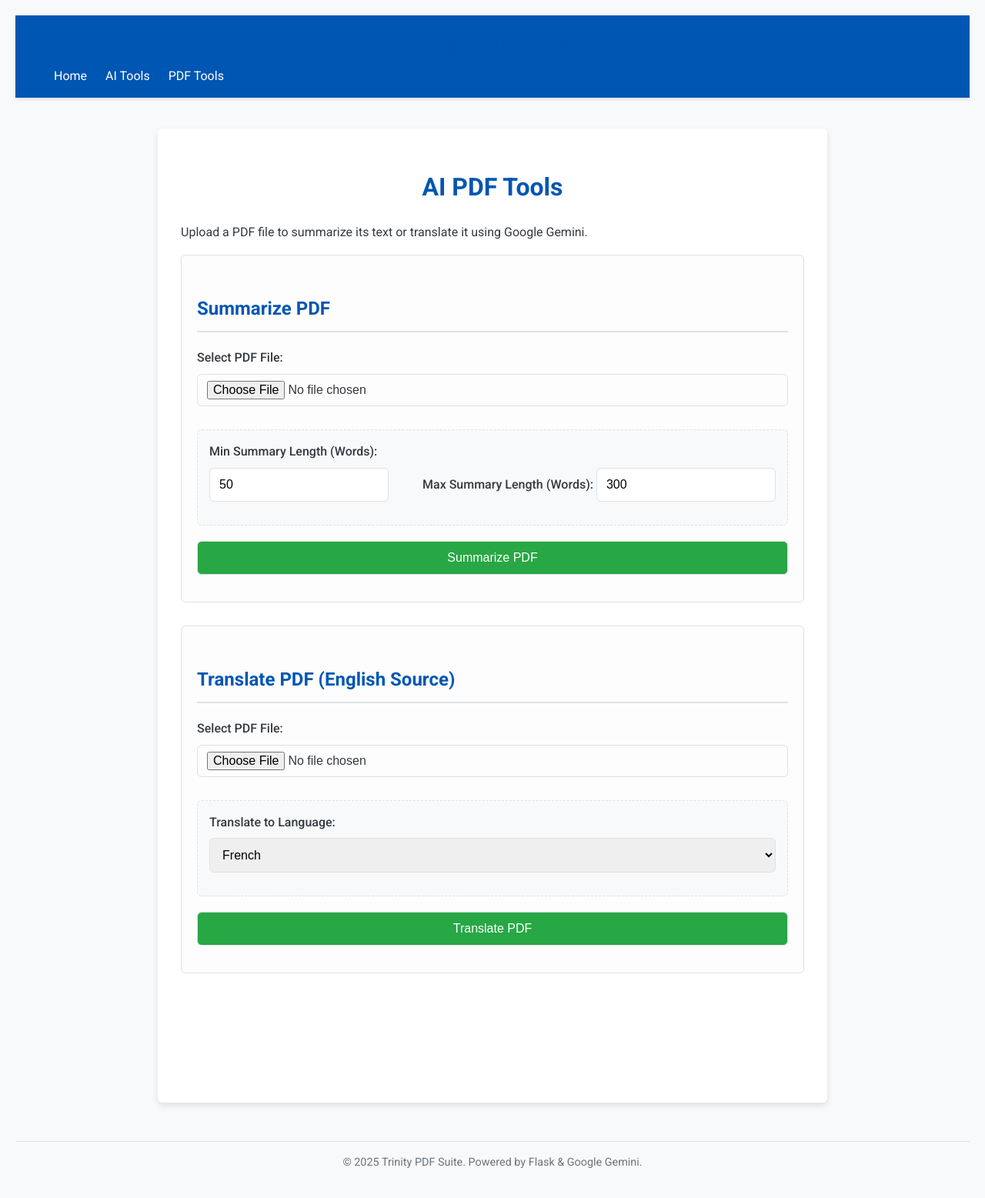
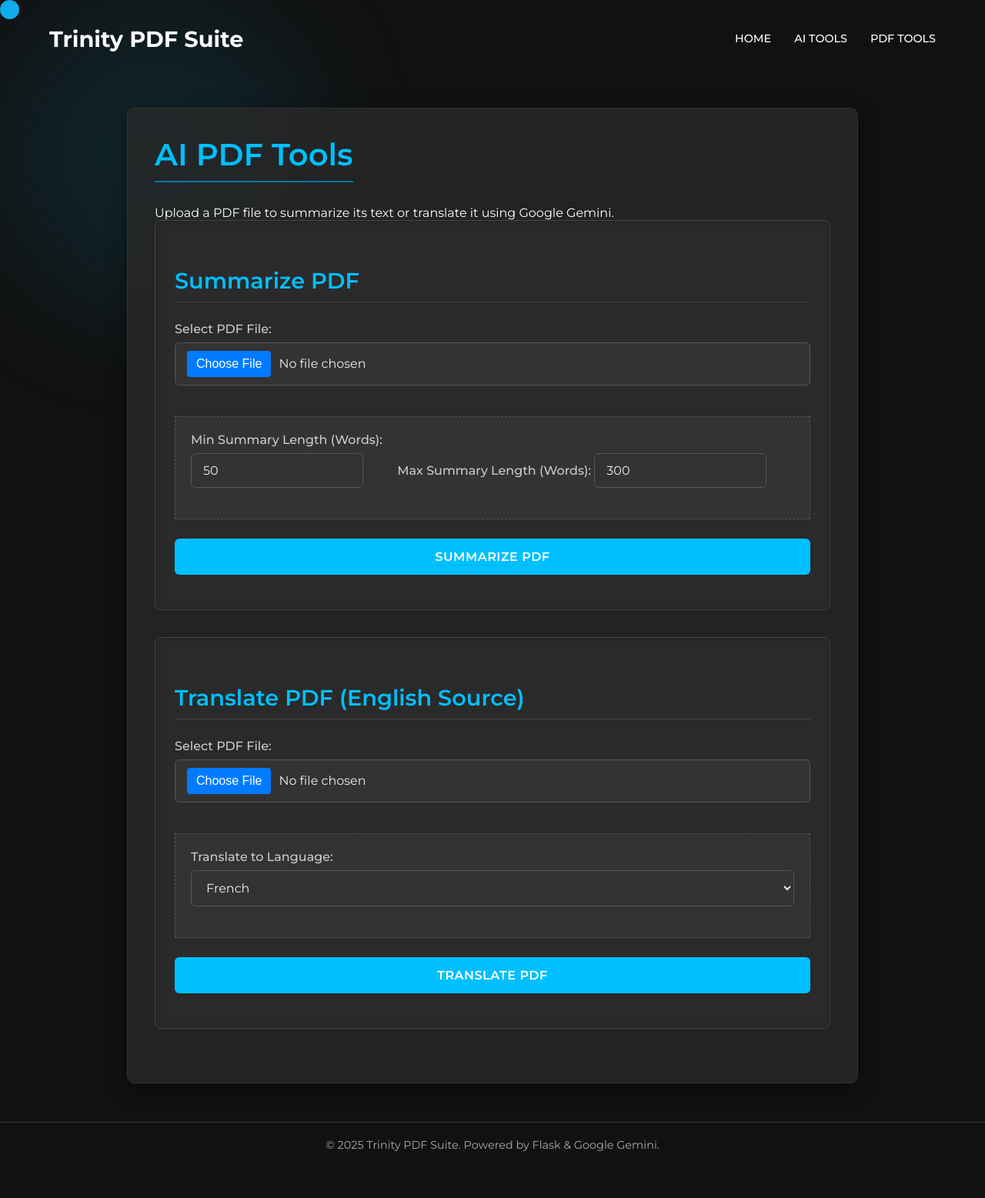
Before and after one commit to Kishanbhadoriya007/Major-Project-updated, a Flask app: page /ai-tools in a window 1280 px wide. Shown: the whole page at 77% size. After the commit the page ends 1496 px from the top, so only its background shows below. Run offline with Flask 2, Linux system fonts and the light colour scheme; some libraries are stand-ins or nearby versions.

Commit message:
improved  front end

```diff
--- /dev/null
+++ b/static/css/style.css
@@ -0,0 +1,335 @@
+/* static/css/style.css */
+
+* {
+    margin: 0;
+    padding: 0;
+    box-sizing: border-box;
+    font-family: 'Montserrat', 'Roboto', sans-serif; /* Added Roboto as fallback */
+    color: #ffffff; /* Default text color white for dark theme */
+}
+
+html, body {
+   height: 100%;
+   width: 100%;
+   background-color: #111; /* Dark background */
+   color: #ffffff;
+   overflow-x: hidden; /* Prevent horizontal scroll */
+}
+
+/* --- Custom Cursor --- */
+#cursor{
+    height: 25px;
+    width: 25px;
+    background-color: #00BFFF; /* Deep Sky Blue accent */
+    border-radius: 50%;
+    position: fixed;
+    z-index: 9999; /* Highest index */
+    mix-blend-mode: difference; /* Cool effect against content */
+    transition: transform 0.1s ease; /* Add slight transition */
+    pointer-events: none; /* Allow clicking through cursor */
+}
+
+#cursor-blur{
+    height: 400px; /* Slightly smaller blur */
+    width: 400px;
+    background-color: rgba(0, 191, 255, 0.1); /* Semi-transparent blue blur */
+    border-radius: 50%;
+    position: fixed;
+    filter: blur(80px); /* Increased blur effect */
+    z-index: 9; /* Below cursor, above most content */
+    pointer-events: none; /* Allow clicking through */
+    transition: transform 0.2s ease-out; /* Smooth movement */
+}
+
+/* --- Header/Navigation --- */
+header#nav { /* Target header specifically */
+    height: 100px; /* Initial height */
+    width: 100%;
+    position: fixed;
+    top: 0;
+    left: 0;
+    display: flex;
+    align-items: center;
+    justify-content: space-between; /* Space out logo and nav links */
+    padding: 0 5vw; /* Use viewport width for padding */
+    gap: 40px;
+    background-color: transparent; /* Start transparent */
+    transition: background-color 0.5s ease, height 0.5s ease; /* Smooth transitions */
+    z-index: 100; /* Above content, below cursor */
+}
+
+/* Style for when scrolled */
+header#nav.scrolled {
+    height: 80px;
+    background-color: rgba(0, 0, 0, 0.85); /* Dark semi-transparent bg on scroll */
+    backdrop-filter: blur(5px);
+}
+
+header#nav h1 {
+    font-size: 1.8rem; /* Adjust size */
+    font-weight: 700;
+    color: #fff;
+    margin: 0;
+}
+
+header#nav nav {
+    display: flex;
+    gap: 30px;
+}
+
+header#nav nav a {
+    color: #fff;
+    text-decoration: none;
+    text-transform: uppercase;
+    font-weight: 500;
+    font-size: 0.9rem;
+    position: relative;
+    transition: color 0.3s ease;
+}
+
+header#nav nav a::after {
+    content: '';
+    position: absolute;
+    width: 0;
+    height: 2px;
+    bottom: -5px;
+    left: 0;
+    background-color: #00BFFF; /* Accent color for underline */
+    transition: width 0.3s ease;
+}
+
+header#nav nav a:hover {
+    color: #00BFFF; /* Highlight on hover */
+}
+
+header#nav nav a:hover::after {
+    width: 100%;
+}
+
+/* --- Main Content Container --- */
+.container {
+    max-width: 950px;
+    margin: 140px auto 50px auto; /* Top margin accounts for fixed header + space */
+    background: rgba(40, 40, 40, 0.8); /* Darker container background */
+    padding: 35px;
+    border-radius: 10px;
+    box-shadow: 0 8px 25px rgba(0, 0, 0, 0.4);
+    flex-grow: 1;
+    position: relative;
+    z-index: 10;
+    border: 1px solid #333; /* Subtle border */
+}
+
+/* --- Headings --- */
+.container h1, .container h2, .container h3 {
+    color: #00BFFF; /* Primary accent color for headings */
+    font-weight: 600;
+}
+
+.container h1 {
+    text-align: center;
+    margin-bottom: 30px;
+    font-size: 2.5rem;
+    border-bottom: 2px solid #0077aa; /* Darker accent border */
+    padding-bottom: 10px;
+    display: inline-block; /* Center the heading block */
+}
+.container h2 {
+    border-bottom: 1px solid #444;
+    padding-bottom: 10px;
+    margin-top: 35px;
+    margin-bottom: 25px;
+    font-size: 1.8rem;
+}
+.container h3 {
+    margin-top: 0;
+    color: #eee; /* Lighter subheading color */
+    font-size: 1.4rem;
+    margin-bottom: 15px;
+}
+
+/* --- Flash Messages --- */
+.flash-messages {
+    list-style: none;
+    padding: 0;
+    margin: 0 0 25px 0;
+}
+.flash-messages li {
+    padding: 15px 20px;
+    margin-bottom: 10px;
+    border: 1px solid;
+    border-radius: var(--border-radius);
+    font-weight: 500;
+    color: #fff; /* White text for all */
+}
+.flash-messages .error {
+    background-color: rgba(217, 67, 50, 0.7); /* Darker red */
+    border-color: #d94332;
+}
+.flash-messages .success {
+    background-color: rgba(40, 167, 69, 0.7); /* Darker green */
+    border-color: #28a745;
+}
+.flash-messages .warning {
+    background-color: rgba(255, 180, 0, 0.7); /* Darker yellow/orange */
+    border-color: #ffb400;
+}
+
+/* --- Forms & Buttons --- */
+label {
+    display: block;
+    margin-bottom: 8px;
+    font-weight: 500;
+    color: #ccc; /* Lighter label color */
+}
+
+input[type="text"],
+input[type="password"],
+input[type="number"],
+input[type="file"],
+select,
+button {
+    width: 100%;
+    padding: 12px 15px;
+    margin-bottom: 20px;
+    border: 1px solid #555; /* Darker border */
+    border-radius: 6px;
+    box-sizing: border-box;
+    font-size: 1rem;
+    background-color: #333; /* Dark input background */
+    color: #eee; /* Light input text */
+    transition: border-color 0.3s ease, box-shadow 0.3s ease;
+}
+
+input[type="file"] {
+    padding: 10px 15px;
+    cursor: pointer;
+}
+
+input[type="file"]::file-selector-button {
+    background-color: #007bff;
+    color: white;
+    border: none;
+    padding: 8px 12px;
+    border-radius: 4px;
+    cursor: pointer;
+    margin-right: 10px;
+    transition: background-color 0.2s ease;
+}
+input[type="file"]::file-selector-button:hover {
+     background-color: #0056b3;
+}
+
+
+input:focus, select:focus {
+    outline: none;
+    border-color: #00BFFF; /* Highlight border on focus */
+    box-shadow: 0 0 0 3px rgba(0, 191, 255, 0.2); /* Subtle glow */
+}
+
+button {
+    background-color: #00BFFF; /* Accent color button */
+    color: #fff;
+    cursor: pointer;
+    font-weight: 600;
+    transition: background-color 0.3s ease, transform 0.1s ease;
+    border: none;
+    padding: 14px 15px;
+    text-transform: uppercase;
+    letter-spacing: 0.5px;
+}
+
+button:hover {
+    background-color: #009acd; /* Slightly darker blue on hover */
+    transform: translateY(-2px);
+    box-shadow: 0 4px 10px rgba(0, 191, 255, 0.2);
+}
+button:active {
+    transform: translateY(0);
+}
+
+/* --- Tool Sections & Options --- */
+.tool-section {
+    margin-bottom: 35px;
+    padding: 25px;
+    border: 1px solid #444; /* Slightly darker border */
+    border-radius: 8px;
+    background-color: #2a2a2a; /* Background for sections */
+    box-shadow: inset 0 0 10px rgba(0,0,0,0.2);
+}
+
+.options-group {
+    border: 1px dashed #555;
+    padding: 20px;
+    margin-top: 20px;
+    margin-bottom: 25px;
+    border-radius: var(--border-radius);
+    background-color: #333; /* Darker background for options */
+}
+
+/* --- Download Link --- */
+.download-link {
+    display: inline-block;
+    padding: 12px 25px;
+    background-color: #28a745; /* Green accent for download */
+    color: white;
+    text-decoration: none;
+    border-radius: var(--border-radius);
+    font-weight: 600;
+    transition: background-color 0.2s ease, transform 0.1s ease;
+    text-transform: uppercase;
+    letter-spacing: 0.5px;
+}
+.download-link:hover {
+    background-color: #218838;
+     transform: translateY(-2px);
+     box-shadow: 0 4px 10px rgba(40, 167, 69, 0.2);
+}
+.download-link:active {
+    transform: translateY(0);
+}
+
+/* --- Footer --- */
+footer {
+    text-align: center;
+    margin-top: 40px;
+    padding: 20px;
+    color: #aaa; /* Lighter grey for footer text */
+    font-size: 0.9em;
+    border-top: 1px solid #333;
+    position: relative;
+    z-index: 10;
+}
+
+/* --- Responsive --- */
+@media (max-width: 768px) {
+    header#nav {
+        padding: 0 3vw;
+        height: 80px; /* Smaller header on mobile */
+    }
+    header#nav h1 {
+        font-size: 1.5rem;
+    }
+    header#nav nav {
+        gap: 15px; /* Less gap */
+    }
+     header#nav nav a {
+        font-size: 0.8rem;
+     }
+
+    .container {
+        margin: 110px auto 30px auto; /* Adjust top margin for smaller header */
+        padding: 20px;
+        max-width: 95%;
+    }
+     .container h1 { font-size: 2rem; }
+     .container h2 { font-size: 1.5rem; }
+     .container h3 { font-size: 1.2rem; }
+
+    button { padding: 12px; font-size: 0.9rem; }
+    .download-link { padding: 10px 20px; font-size: 0.9rem;}
+
+     #cursor, #cursor-blur {
+        display: none; /* Hide custom cursor on touch devices */
+    }
+}
--- a/templates/base.html
+++ b/templates/base.html
@@ -4,75 +4,24 @@
     <meta charset="UTF-8">
     <meta name="viewport" content="width=device-width, initial-scale=1.0">
     <title>{% block title %}Trinity PDF Suite{% endblock %}</title>
+    <!-- Fonts -->
     <link rel="preconnect" href="https://fonts.googleapis.com">
     <link rel="preconnect" href="https://fonts.gstatic.com" crossorigin>
-    <link href="https://fonts.googleapis.com/css2?family=Roboto:wght@300;400;500;700&display=swap" rel="stylesheet">
+    <link href="https://fonts.googleapis.com/css2?family=Montserrat:wght@300;400;500;600;700;900&family=Roboto:wght@300;400;500;700&display=swap" rel="stylesheet">
 
-    <style>
+    <!-- Link External Stylesheet -->
+    <link rel="stylesheet" href="{{ url_for('static', filename='css/style.css') }}">
 
-        :root {
-            --primary-color: #0056b3;
-            --secondary-color: #f8f9fa;
-            --accent-color: #28a745;
-            --accent-hover-color: #218838;
-            --text-color: #343a40;
-            --border-color: #dee2e6;
-            --error-bg: #f8d7da;
-            --error-border: #f5c6cb;
-            --error-text: #721c24;
-            --success-bg: #d4edda;
-            --success-border: #c3e6cb;
-            --success-text: #155724;
-            --warning-bg: #fff3cd;
-            --warning-border: #ffeeba;
-            --warning-text: #856404;
-            --card-shadow: 0 4px 8px rgba(0,0,0,0.1);
-            --border-radius: 6px;
-        }
-        body {
-            font-family: 'Roboto', sans-serif; margin: 0; padding: 20px;
-            background-color: var(--secondary-color); color: var(--text-color);
-            line-height: 1.6; display: flex; flex-direction: column; min-height: 100vh;
-        }
-        header { background-color: var(--primary-color); color: white; padding: 15px 30px; margin-bottom: 20px; box-shadow: 0 2px 4px rgba(0,0,0,0.1);}
-        header h1 { margin: 0; font-weight: 500; }
-        header nav a { color: white; text-decoration: none; margin-left: 20px; font-weight: 400;}
-        header nav a:hover { text-decoration: underline; }
-        .container { max-width: 900px; margin: 20px auto; background: #ffffff; padding: 30px; border-radius: var(--border-radius); box-shadow: var(--card-shadow); flex-grow: 1; }
-        h1, h2, h3 { color: var(--primary-color); }
-        h1 { text-align: center; margin-bottom: 20px; }
-        h2 { border-bottom: 2px solid var(--border-color); padding-bottom: 10px; margin-top: 30px; margin-bottom: 20px; }
-        .flash-messages { list-style: none; padding: 0; margin: 0 0 20px 0; }
-        .flash-messages li { padding: 15px 20px; margin-bottom: 10px; border: 1px solid; border-radius: var(--border-radius); font-weight: 500; }
-        .flash-messages .error { color: var(--error-text); background-color: var(--error-bg); border-color: var(--error-border); }
-        .flash-messages .success { color: var(--success-text); background-color: var(--success-bg); border-color: var(--success-border); }
-        .flash-messages .warning { color: var(--warning-text); background-color: var(--warning-bg); border-color: var(--warning-border); }
-        label { display: block; margin-bottom: 8px; font-weight: 500; }
-        input[type="text"], input[type="password"], input[type="number"], input[type="file"], select, button {
-            width: 100%; padding: 12px; margin-bottom: 15px; border: 1px solid var(--border-color); border-radius: var(--border-radius); box-sizing: border-box; font-size: 1rem;
-        }
-        input[type="file"] { padding: 8px 12px; }
-        button { background-color: var(--accent-color); color: white; cursor: pointer; font-weight: 500; transition: background-color 0.2s; }
-        button:hover { background-color: var(--accent-hover-color); }
-        .tool-section { margin-bottom: 30px; padding: 20px; border: 1px solid var(--border-color); border-radius: var(--border-radius); background-color: #fdfdfd; }
-        .tool-section h3 { margin-top: 0; color: var(--text-color); }
-        footer { text-align: center; margin-top: 30px; padding: 15px; color: #6c757d; font-size: 0.9em; border-top: 1px solid var(--border-color); }
-        .hidden { display: none; }
-        .options-group { border: 1px dashed var(--border-color); padding: 15px; margin-top: 15px; margin-bottom: 20px; border-radius: var(--border-radius); background-color: #f8f9fa; }
-        .download-link { display: inline-block; padding: 10px 20px; background-color: var(--primary-color); color: white; text-decoration: none; border-radius: var(--border-radius); font-weight: 500; transition: background-color 0.2s; }
-        .download-link:hover { background-color: #00418a; }
-        /* Responsive adjustments */
-        @media (max-width: 600px) {
-            .container { padding: 15px; }
-            header { padding: 10px 15px; }
-            header h1 { font-size: 1.5rem; }
-            header nav a { margin-left: 10px; }
-            button { padding: 14px; }
-        }
-    </style>
+    <!-- REMOVED Inline <style> block -->
+
 </head>
 <body>
-    <header>
+    <!-- Custom Cursor Elements -->
+    <div id="cursor"></div>
+    <div id="cursor-blur"></div>
+
+    <!-- Use ID 'nav' for easier JS/CSS targeting -->
+    <header id="nav">
         <h1>Trinity PDF Suite</h1>
         <nav>
             <a href="{{ url_for('index') }}">Home</a>
@@ -81,6 +30,7 @@
         </nav>
     </header>
 
+    <!-- Main content area -->
     <div class="container">
         {% with messages = get_flashed_messages(with_categories=true) %}
           {% if messages %}
@@ -97,9 +47,19 @@
         {% endblock %}
     </div>
 
+    <!-- Footer -->
     <footer>
-        © {{ now().year }} Trinity PDF Suite. Powered by Flask & Google Gemini.
+        <!-- Added null check for 'now' just in case context processor fails -->
+        © {% if now %}{{ now().year }}{% else %}2024{% endif %} Trinity PDF Suite. Powered by Flask & Google Gemini.
     </footer>
+
+    <!-- Scripts at the end of body -->
+    <!-- GSAP Libraries -->
+    <script src="https://cdnjs.cloudflare.com/ajax/libs/gsap/3.12.5/gsap.min.js" integrity="sha512-7eHRwcbYkK4d9g/6tD/mhkf++eoTHwpNM9woBxtPUBWm67zeAfFC+HrdoE2GanKeocly/VxeLvIqwvCdk7qScg==" crossorigin="anonymous" referrerpolicy="no-referrer"></script>
+    <script src="https://cdnjs.cloudflare.com/ajax/libs/gsap/3.12.5/ScrollTrigger.min.js" integrity="sha512-onMTRKJBKz8M1TnqqDuGBlowlH0ohFzMXYRNebz+yOcc5TQr/zAKsthzhuv0hiyUKEiQEQXEynnXCvNTOk50dg==" crossorigin="anonymous" referrerpolicy="no-referrer"></script>
+
+    <!-- Link External Custom Script -->
+    <script src="{{ url_for('static', filename='js/script.js') }}"></script>
 
     {% block scripts %}
     <!-- Page-specific scripts can go here -->
```
Also changed, not shown: static/js/script.js (added, +78 -0 lines).
